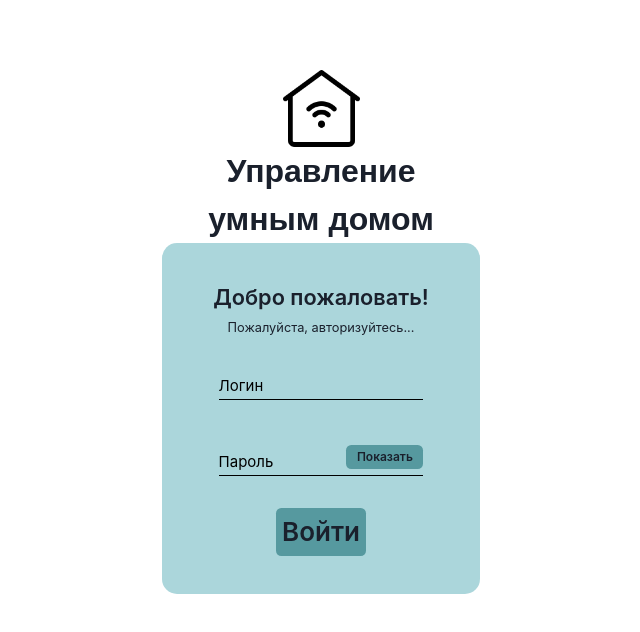
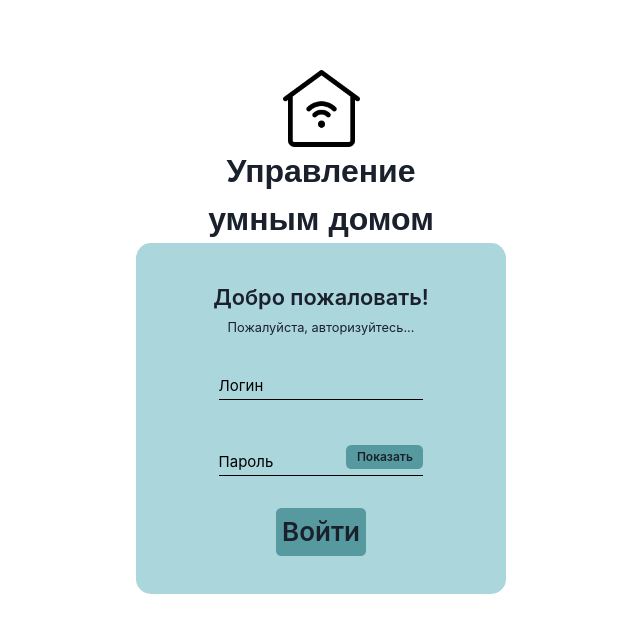
Before and after one commit to SXProjects/Frontend, a React (Create React App) app: page / in a window 1280 px wide. Shown: the top 632 px of the page, without its empty margins (319-959 px from the left). Built offline with nearby package versions, Linux system fonts and the light colour scheme.

Commit message:
Change padding in Login

```diff
--- a/src/App/Login/Login.tsx
+++ b/src/App/Login/Login.tsx
@@ -69,8 +69,8 @@ export function Login() {
           w="auto"
           h="auto"
           p="3vw"
-          pl="4vw"
-          pr="4vw"
+          pl="6vw"
+          pr="6vw"
           borderRadius={15}
         >
           <Flex align="center" flexDirection="column">
```
